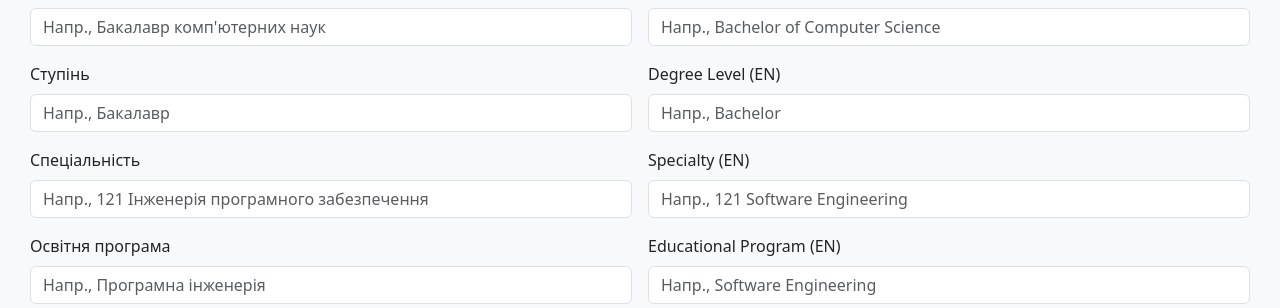
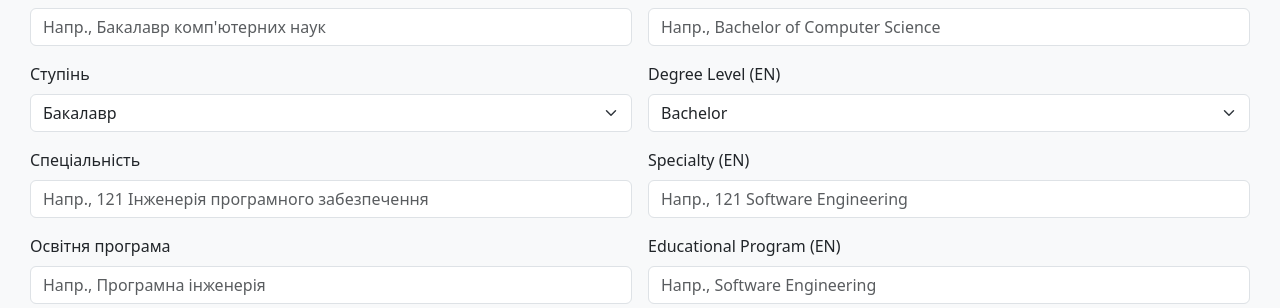
Before and after one commit to daxterstroll/students, a Flask app: page /admin/groups in a window 1280 px wide. Shown: the part 289-597 px from the top of the page. Run offline with Flask 3, Linux system fonts and the light colour scheme; the visitor is signed in with stand-in values (Sample User, id 1); data that the repository does not hold is empty; some libraries are stand-ins or nearby versions.

Commit message:
настройка груп

```diff
--- a/templates/manage_groups.html
+++ b/templates/manage_groups.html
@@ -53,11 +53,17 @@
             </div>
             <div class="col-md-6">
                 <label for="degree_level" class="form-label">Ступінь</label>
-                <input type="text" name="degree_level" id="degree_level" class="form-control" placeholder="Напр., Бакалавр" >
-            </div>
+                <select name="degree_level" id="degree_level" class="form-select" required>
+                    <option value="Бакалавр">Бакалавр</option>
+                    <option value="Магістр">Магістр</option>
+                </select>
+		    </div>
             <div class="col-md-6">
                 <label for="degree_level_en" class="form-label">Degree Level (EN)</label>
-                <input type="text" name="degree_level_en" id="degree_level_en" class="form-control" placeholder="Напр., Bachelor" >
+				<select name="degree_level_en" id="degree_level_en" class="form-select" required>
+                    <option value="Bachelor">Bachelor</option>
+                    <option value="Master">Master</option>
+                </select>
             </div>
             <div class="col-md-6">
                 <label for="specialty" class="form-label">Спеціальність</label>
@@ -401,11 +407,18 @@
                                     </div>
                                     <div class="col-md-6">
                                         <label for="degree_level{{ group.id }}" class="form-label">Ступінь</label>
-                                        <input type="text" name="degree_level" id="degree_level{{ group.id }}" class="form-control" value="{{ group.degree_level or '' }}" >
+										<select name="degree_level" id="degree_level{{ group.id }}" class="form-select" required>
+                                            <option value="Бакалавр" {% if group.degree_level == "Бакалавр" %}selected{% endif %}>Бакалавр</option>
+                                            <option value="Магістр" {% if group.degree_level == "Магістр" %}selected{% endif %}>Магістр</option>
+                                        </select>
+
                                     </div>
                                     <div class="col-md-6">
                                         <label for="degree_level_en{{ group.id }}" class="form-label">Degree Level (EN)</label>
-                                        <input type="text" name="degree_level_en" id="degree_level_en{{ group.id }}" class="form-control" value="{{ group.degree_level_en or '' }}" >
+										<select name="degree_level_en" id="degree_level{{ group.id }}" class="form-select" required>
+                                            <option value="Bachelor" {% if group.degree_level_en == "Bachelor" %}selected{% endif %}>Bachelor</option>
+                                            <option value="Master" {% if group.degree_level_en == "Master" %}selected{% endif %}>Master</option>
+                                        </select>
                                     </div>
                                     <div class="col-md-6">
                                         <label for="specialty{{ group.id }}" class="form-label">Спеціальність</label>
```
